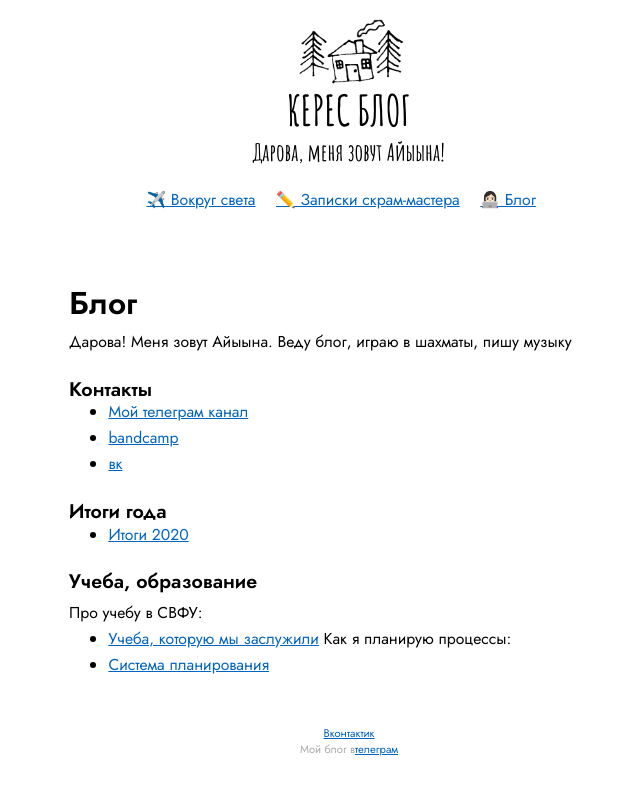
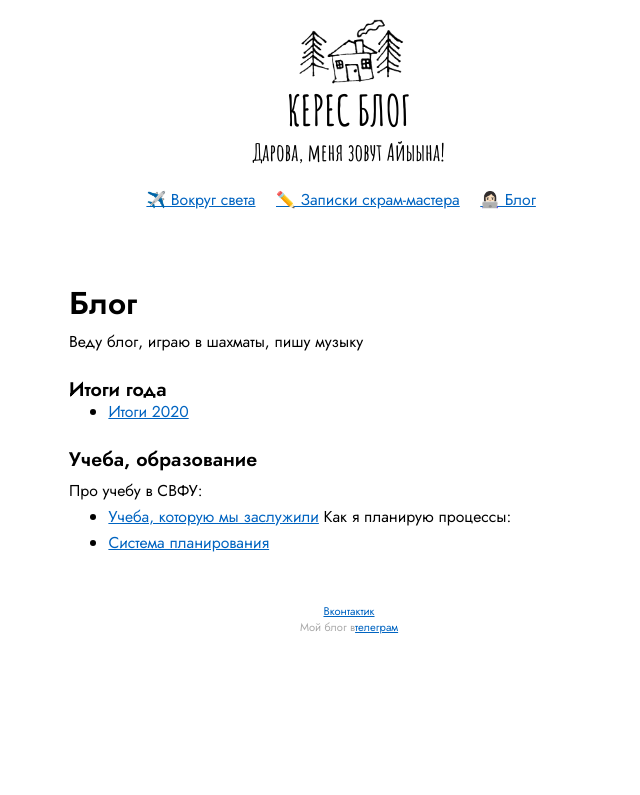
Before and after one commit to keresm/keresaina.github.io, a Jekyll site: the page built from _pages/blog/main.md, in a window 1280 px wide. Shown: the top 795 px of the page, without its empty margins (291-931 px from the left). Built offline with Jekyll 4.4.1, drawn with Linux system fonts in a browser that asks for light colours.

Commit message:
Update and rename blog.md to main.md

```diff
--- a/_pages/blog/blog.md
+++ b/_pages/blog/main.md
@@ -3,14 +3,7 @@ layout: page
 title: Блог
 permalink: /blog/
 ---
-
-Дарова! Меня зовут Айыына. Веду блог, играю в шахматы, пишу музыку
-
-### Контакты
-
-- [Мой телеграм канал](https://t.me/+RddPCnYtiyJ24nTY)
-- [bandcamp](https://keresm.bandcamp.com/)
-- [вк](https://vk.com/keresm)
+Веду блог, играю в шахматы, пишу музыку
 
 ### Итоги года
 - [Итоги 2020](http://keresm.ru/2021-01-14-Выводы/)
```
